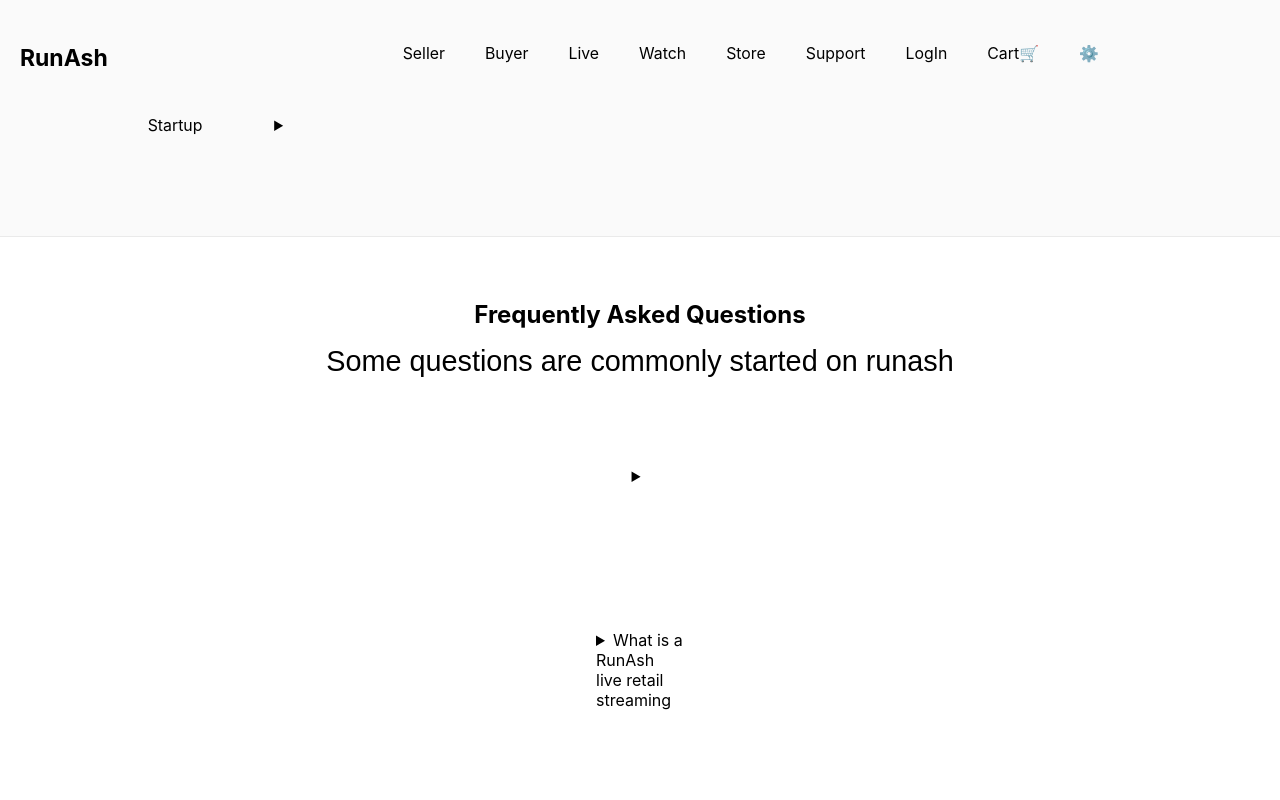
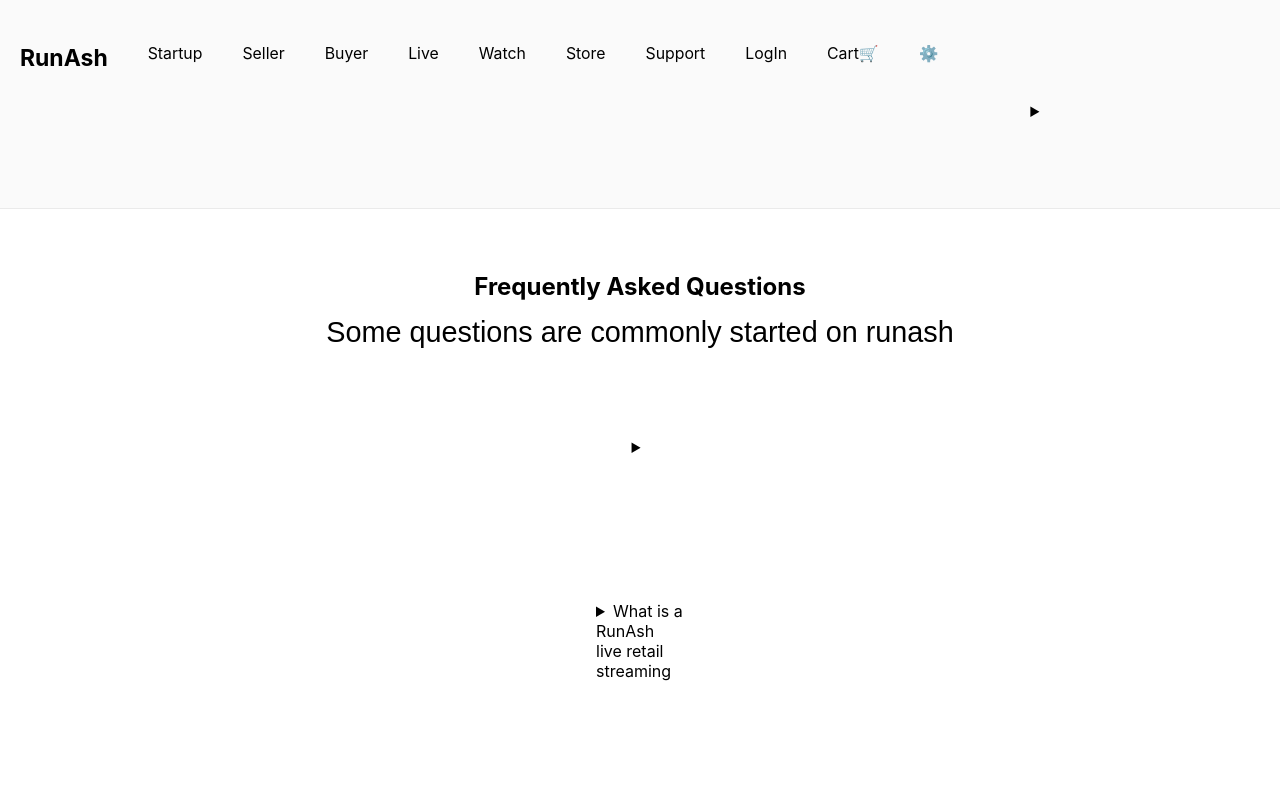
Before and after one commit to rammurmu/next, a Next.js app: page /faq in a window 1280 px wide. Shown: the top 800 px of the page. Built offline with nearby package versions, Linux system fonts and the light colour scheme.

Commit message:
Update Navbar.js

```diff
--- a/components/Navbar.js
+++ b/components/Navbar.js
@@ -12,17 +12,7 @@ function Navbar() {
         </h1>
        <li>
          <Link href='/about' scroll={true}>
-            <a>Startup
-         <details>
-          <summary></summary>
-          <br />
-         <option><a href="https://">Select</a></option>
-         <br />
-        <option>Selling</option>
-         <br />
-        <option>Shopping</option>
-        </details>
-           </a>
+            <a>Startup</a>
          </Link>
        </li>
        <li>
@@ -70,6 +60,17 @@ function Navbar() {
          <a>⚙️</a>
       </Link>
       </li>
+      <li>
+      <details>
+          <summary></summary>
+          <br />
+         <option><a href="https://">Select</a></option>
+         <br />
+        <option>Selling</option>
+         <br />
+        <option>Shopping</option>
+        </details>
+        </li>
      </ul>
    </nav>
  )
```
